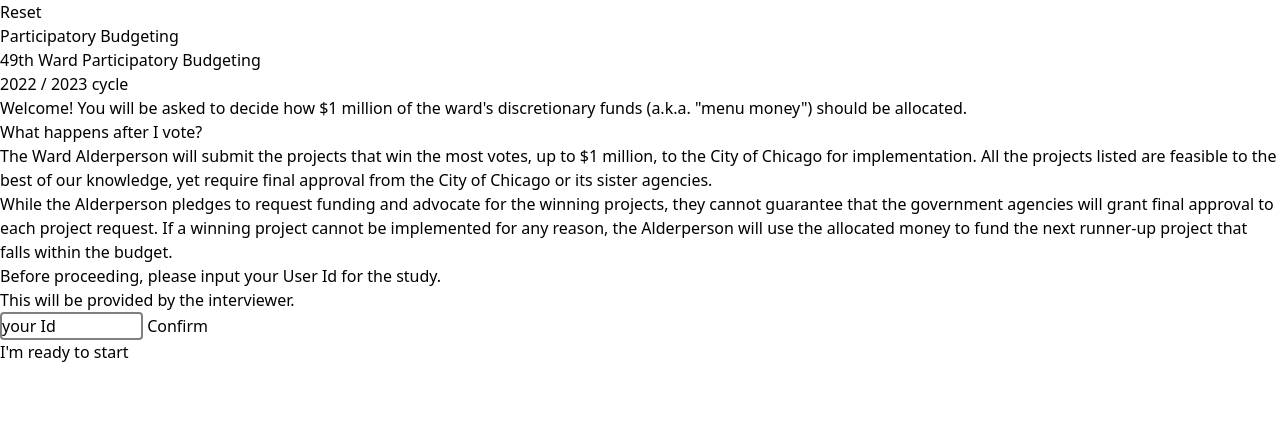
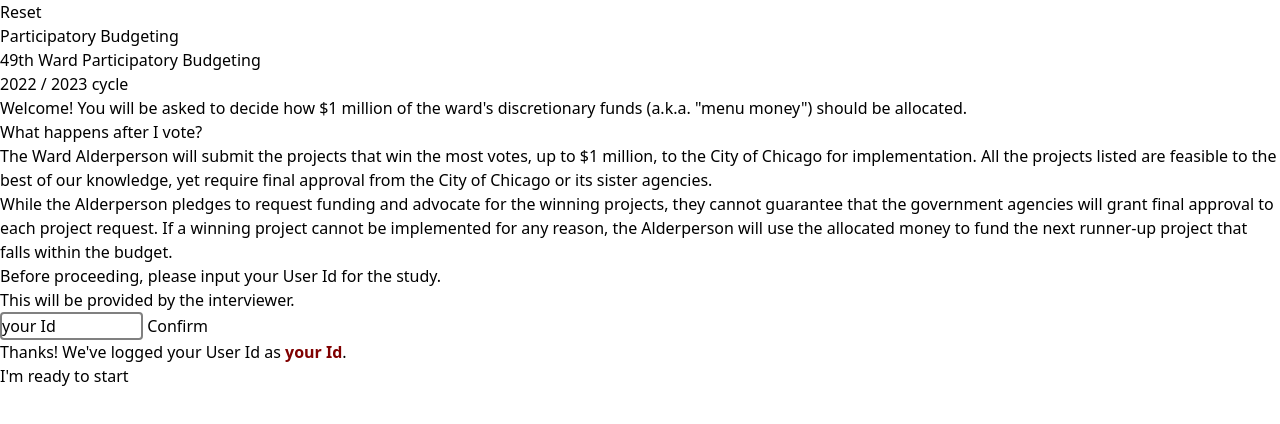
Before and after one commit to mcnuttandrew/chicago-pb-probe, a Svelte app: page / in a window 1280 px wide. Both pictures are taken after a click on the button "Confirm". Shown: the top 424 px of the page. Built offline with nearby package versions, Linux system fonts and the light colour scheme.

Commit message:
Pilot copy updates (#8)
* copy edits

* added feedback on user id submit

```diff
--- a/src/pages/About.svelte
+++ b/src/pages/About.svelte
@@ -4,6 +4,7 @@
   import { store } from "../lib/store";
 
   let userId = "your Id";
+  let submitId = false;
 </script>
 
 <div>
@@ -48,9 +49,15 @@
   <input bind:value={userId} style="padding: initial; border: 2px solid gray; border-radius: 4px;" size="10"/>
   <button
     class="bg-white hover:bg-gray-100 text-gray-800 font-semibold py-2 px-4 border border-gray-400 rounded shadow"
-    on:click={() => store.setUserId(userId)}>
+    on:click={() => {
+      store.setUserId(userId);
+      submitId = true;
+    }}>
     Confirm
   </button>
+  {#if submitId}
+    <p>Thanks! We've logged your User Id as <b style="color:maroon">{userId}</b>.</p>
+  {/if}
 
   <div class="w-full flex items-center justify-center">
     <Link to="/sort">
```
